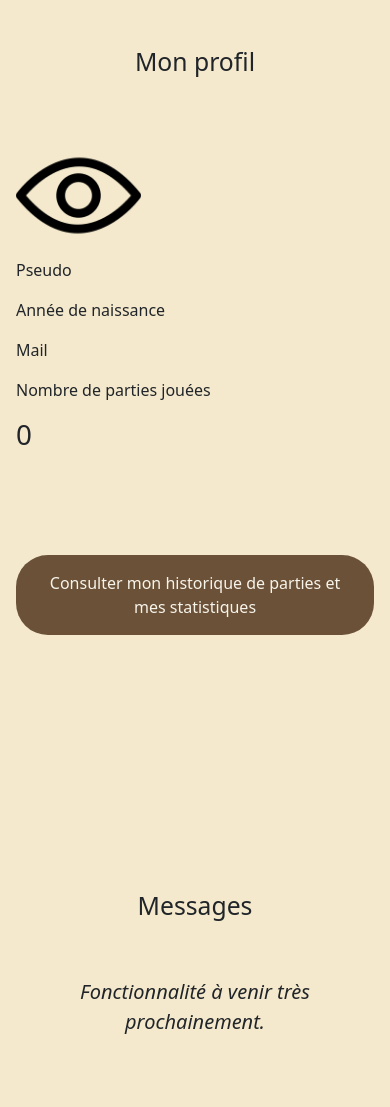
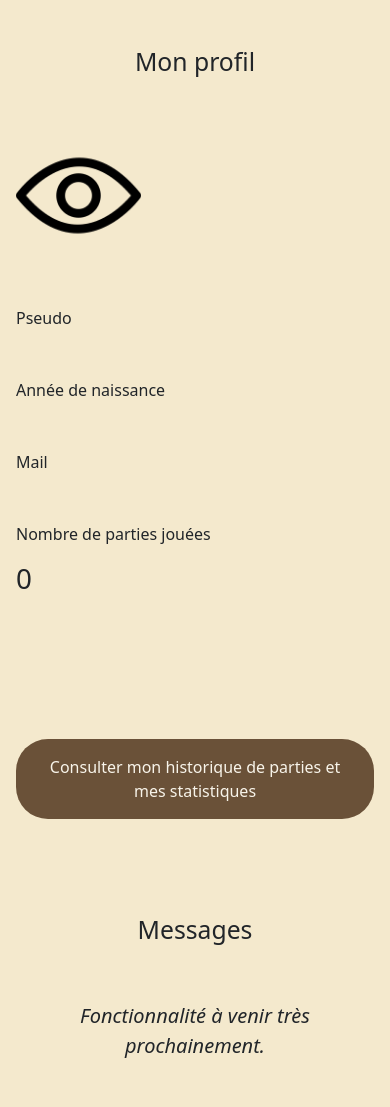
Before and after one commit to FC-Rats/Links-Awordkening, a PHP site: page /index.php in a window 390 px wide. Shown: the part 869-1976 px from the top of the page. Run offline with PHP 8.4, Linux system fonts and the light colour scheme; the visitor is signed in with stand-in values (Sample User, id 1); data that the repository does not hold is empty.

Commit message:
responsive

```diff
--- a/Includes/modifyUser.php
+++ b/Includes/modifyUser.php
@@ -10,8 +10,11 @@
     try {
         $getpreviousEmail = $db->query("SELECT id, email, username FROM LA_USER WHERE username = :username", array(array(':username', $_SESSION['username'])));
         $alreadyExist = $db->query("SELECT id, email, username FROM LA_USER WHERE email = :email OR username = :username", array(array(':email', $_POST['email']), array(':username', $_POST['username'])));
+
         if (!empty($alreadyExist) && $alreadyExist[0]['id'] != $getpreviousEmail[0]['id']) {
+
             envoi_mail($getpreviousEmail[0]['email'], "Modification de votre profil", "La modification de votre profil n'a pas pu aboutir car le mot de passe ou l'email existe déjà.", $config);
+
             if ($alreadyExist[0]['email'] == $_POST['email'] && $alreadyExist[0]['username'] == $_POST['username']) {
                 $response['Error'] = "L'adresse e-mail et le nom d'utilisateur existent déjà.";
                 echo json_encode($response);
--- a/Pages/index.php
+++ b/Pages/index.php
@@ -122,7 +122,7 @@
                         <a href="new-game.php" class="text-light"><button class="btn fs-2 px-4 rounded-5 bg-tan" type="submit">Jouer !</button></a>
                     </div>
                 </header>
-                <div class="profil vh-100" id="profil">
+                <div class="profil section" id="profil">
                     <div class="text-center">
                         <h2 class="p-5">Mon profil</h2>
                     </div>
@@ -130,21 +130,21 @@
                         <div class="d-block d-xl-flex justify-content-evenly align-items-center" style="border-radius: 200px;">
                             <img src="../Assets/img/oeil.png" alt="" style="width: 125px; ">
                             <div class="d-block d-md-flex justify-content-evenly flex-column h-100">
-                                <div>
+                                <div class="my-5">
                                     <p>Pseudo</p>
                                     <h3 class="h1"><?= $user[0]["username"] ?></h3>
                                 </div>
-                                <div>
+                                <div class="my-5">
                                     <p>Année de naissance</p>
                                     <h3 class="h1"><?= $user[0]["birthYear"] ?></h3>
                                 </div>
                             </div>
                             <div class="d-block d-md-flex justify-content-evenly flex-column h-100">
-                                <div>
+                                <div class="my-5">
                                     <p>Mail</p>
                                     <h3 class="h1 custom-text-wrap"><?= $user[0]["email"] ?></h3>
                                 </div>
-                                <div>
+                                <div class="my-5">
                                     <p>Nombre de parties jouées</p>
                                     <h3 class="h1"><?= $db->query("SELECT count(*) FROM LA_GAME WHERE idHost = :id;", array(array(':id', $_SESSION['idUser'])))[0]['count(*)'] ?></h3>
                                 </div>
```
